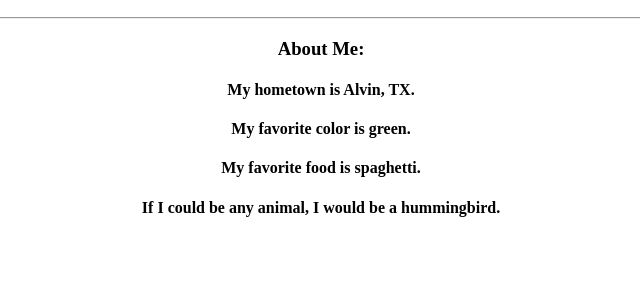
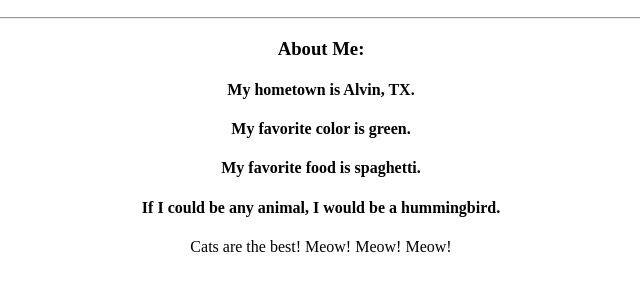
Before and after one commit to erin2133/my-newprofile, a plain HTML site: page index.html in a window 1280 px wide. Shown: the part 110-400 px from the top of the page, without its empty margins (319-959 px from the left). Drawn offline with Linux system fonts and the light colour scheme.

Commit message:
Adding new placeholder text

```diff
--- a/index.html
+++ b/index.html
@@ -15,6 +15,7 @@
 					<h4>My favorite color is green.</h4>
 					<h4>My favorite food is spaghetti.</h4>
 					<h4>If I could be any animal, I would be a hummingbird.</h4>
+                    <p>Cats are the best! Meow! Meow! Meow!</p>
 			</div>
 		  </body>
 		</html>
```
